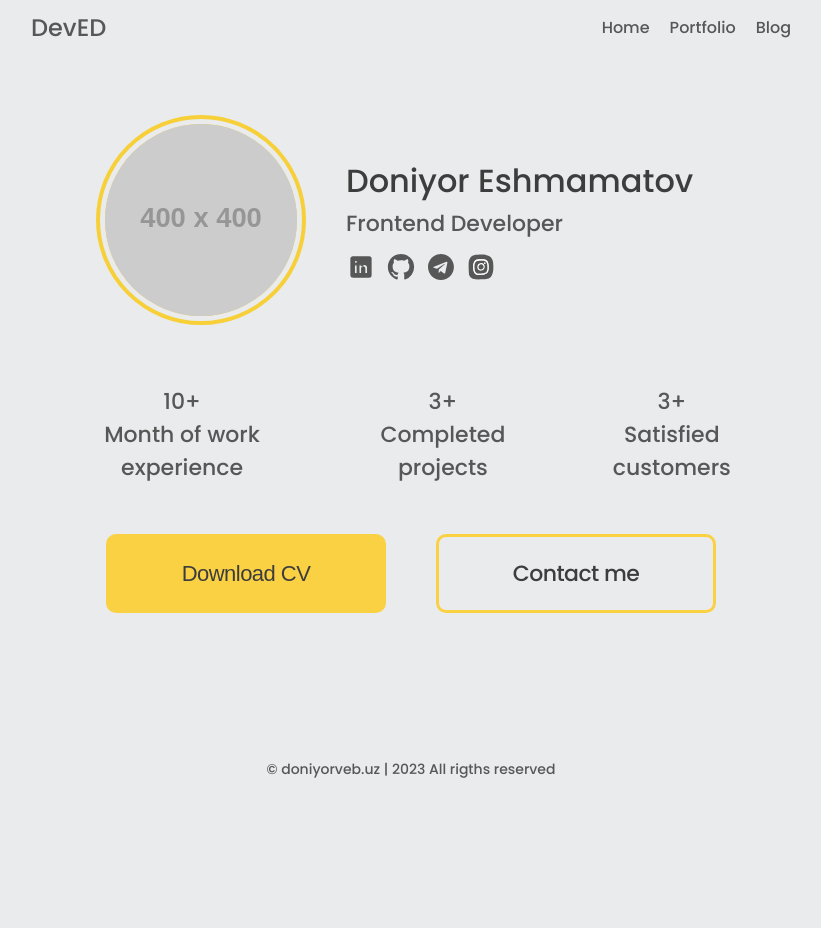
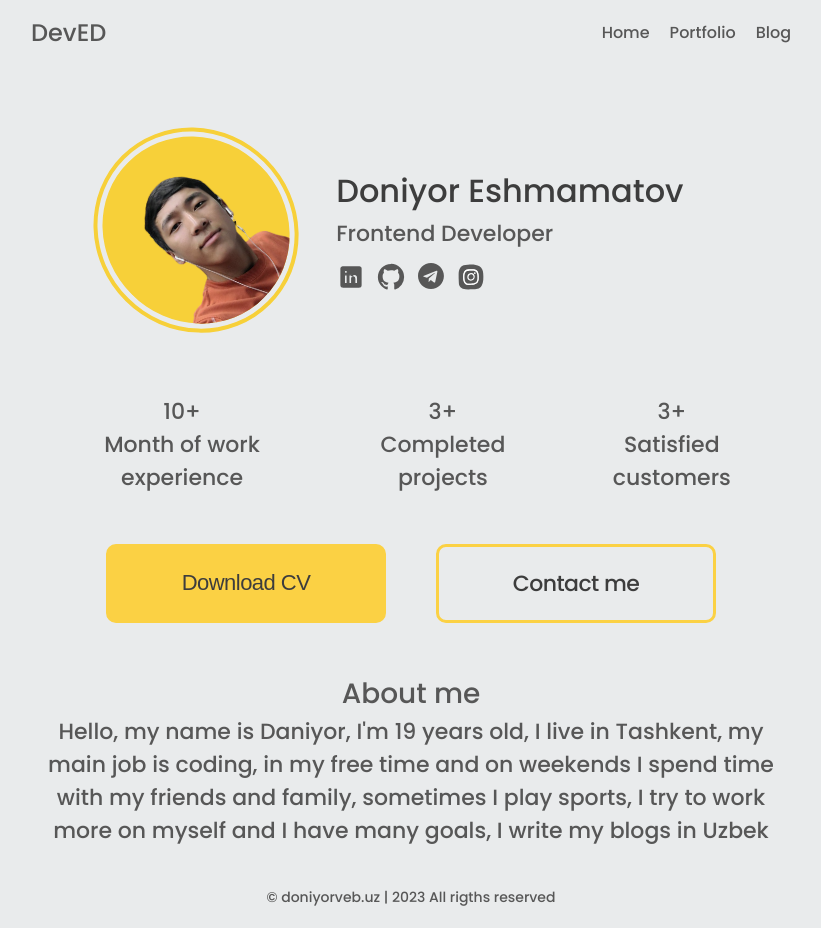
Before and after one commit to lazywk/rezume, a React (Create React App) app: page / in a window 1280 px wide. Shown: the whole page, without its empty margins (229-1050 px from the left). Before the commit the page ends 800 px from the top, so only its background shows below. Built offline with nearby package versions, Linux system fonts and the light colour scheme.

Commit message:
finished dekstop home page

```diff
--- a/src/components/templates/user/user-hero.js
+++ b/src/components/templates/user/user-hero.js
@@ -7,7 +7,7 @@ export default function UserHero() {
       <div className='user-hero-inner'>
         <div className='user-avatar'>
           <div className='user-avatar-border'>
-            <img src='https://placehold.co/400x400' className='user-avatar-img' alt='profile ddsfsf' />
+            <img src={profileImg} className='user-avatar-img' alt='profile ddsfsf' />
           </div>
         </div>
         <div className='user-hero-info'>
--- /dev/null
+++ b/src/pages/user/about.js
@@ -0,0 +1,13 @@
+import React from 'react'
+
+export default function UserAbout() {
+    const date = new Date().getFullYear() - 2004
+    return (
+        <div className='about'>
+            <h2 className='about-title'>About me</h2>
+            <p className='about-content'>
+                Hello, my name is Daniyor, I'm {date} years old, I live in Tashkent, my main job is coding, in my free time and on weekends I spend time with my friends and family, sometimes I play sports, I try to work more on myself and I have many goals, I write my blogs in Uzbek
+            </p>
+        </div>
+    )
+}
--- a/src/pages/user/home.js
+++ b/src/pages/user/home.js
@@ -2,6 +2,7 @@ import UserAction from 'components/templates/user/action'
 import UserCareer from 'components/templates/user/career'
 import UserHero from 'components/templates/user/user-hero'
 import React from 'react'
+import UserAbout from './about'
 
 export default function UserHomePage() {
   return (
@@ -9,6 +10,7 @@ export default function UserHomePage() {
       <UserHero />
       <UserCareer />
       <UserAction />
+      <UserAbout />
     </div>
   )
 }
--- /dev/null
+++ b/src/scss/_about.scss
@@ -0,0 +1,25 @@
+
+
+
+.about {
+    padding: 50px 0 20px;
+}
+
+.about-title {
+    color: #575757;
+    text-align: center;
+    font-size: 28px;
+    font-style: normal;
+    font-weight: 500;
+    line-height: normal;
+}
+
+
+.about-content {
+    text-align: center;
+    color: #575757;
+    font-size: 22px;
+    font-style: normal;
+    font-weight: 500;
+    line-height: normal;
+}
--- a/src/scss/_header.scss
+++ b/src/scss/_header.scss
@@ -1,5 +1,5 @@
 .default-header {
-    padding: 10px 0;
+    padding: 15px 0;
     display: flex;
     align-items: center;
     justify-content: space-between;
--- a/src/scss/_hero.scss
+++ b/src/scss/_hero.scss
@@ -22,6 +22,7 @@
     padding: 5px;
     border-radius: 50%;
     border: 4px solid #F7D039;
+    transform: rotateZ(-45deg);
 }
 
 .user-avatar-img {
--- a/src/scss/main.scss
+++ b/src/scss/main.scss
@@ -8,3 +8,4 @@
 @import 'footer';
 @import 'button';
 @import 'user-action';
+@import 'about';
```
